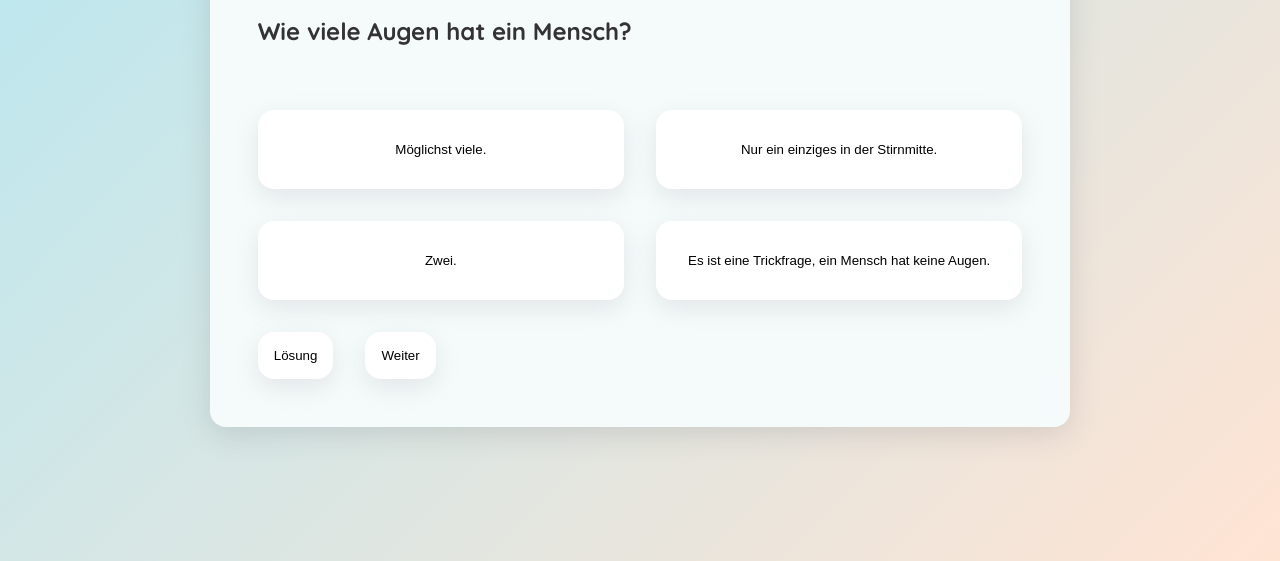
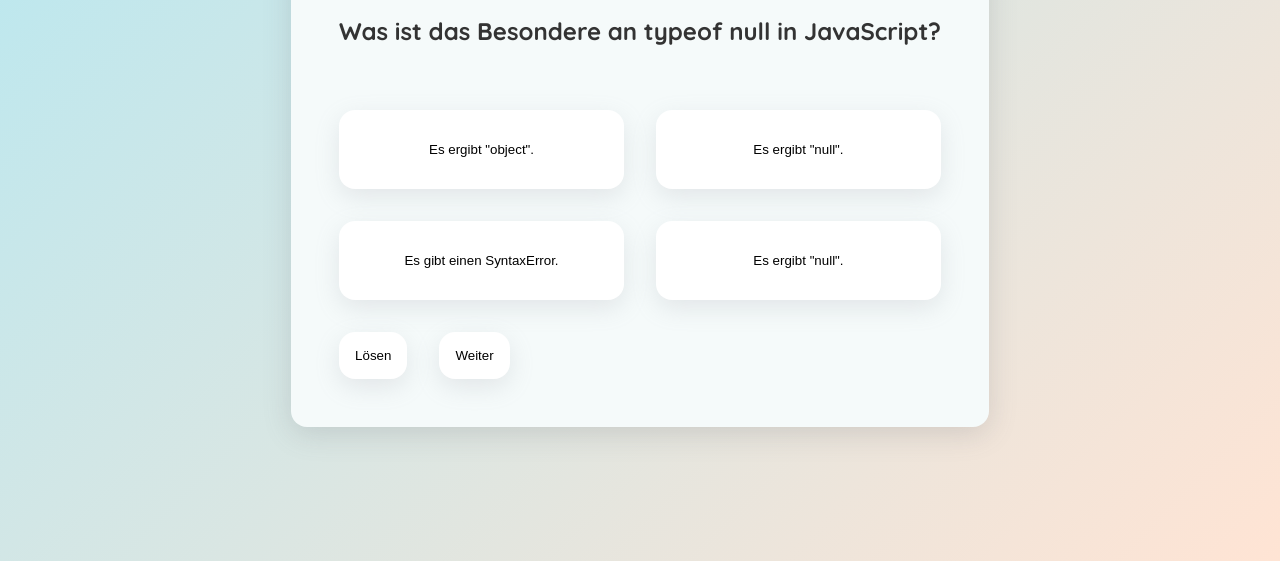
Before and after one commit to BaraDroid/quizapp2.0, a plain HTML site: page index.html in a window 1280 px wide. Shown: the part 239-800 px from the top of the page. Drawn offline with Linux system fonts and the light colour scheme.

Commit message:
feat: render card dynamically, static HTML deleted

```diff
--- a/index.html
+++ b/index.html
@@ -10,20 +10,20 @@
     <script src="script.js"></script>
 </head>
 <body>
-    <div class="wrapper">
-        <div class="quiz_tab">
-            <h1>Quiz</h1>
-            <h2 id="question">Wie viele Augen hat ein Mensch?</h2>
+    <div class="wrapper" id="wrapper">
+        <!-- <div class="quiz_tab" id="quizTab">
+            <h1>Quiz</h1> -->
+            <!-- <h2 id="question">Wie viele Augen hat ein Mensch?</h2>
             <div class="answer_container">
-                <button class="one_answer" id="answerIndex0">Möglichst viele.</button>
+                <button class="one_answer incorrect" id="answerIndex0">Möglichst viele.</button>
                 <button class="one_answer">Nur ein einziges in der Stirnmitte.</button>
                 <button class="one_answer">Zwei.</button>
-                <button class="one_answer">Es ist eine Trickfrage, ein Mensch hat keine Augen.</button>
+                <button class="one_answer correct">Es ist eine Trickfrage, ein Mensch hat keine Augen.</button>
             </div>
             <div class="button_bar">
                 <button class="action_button">Lösung</button>
                 <button class="action_button">Weiter</button>
-            </div>
+            </div> -->
         </div>
     </div>
 </body>
--- a/script.js
+++ b/script.js
@@ -1 +1,81 @@
 let questionsCounter = 0; //ten se bude navysovat pri kazdym Durchlaufu
+
+//<h2 id="question">Wie viele Augen hat ein Mensch?</h2>
+// <div class="answer_container">
+//     <button class="one_answer incorrect" id="answerIndex0">Möglichst viele.</button>
+//     <button class="one_answer">Nur ein einziges in der Stirnmitte.</button>
+//     <button class="one_answer">Zwei.</button>
+//     <button class="one_answer correct">Es ist eine Trickfrage, ein Mensch hat keine Augen.</button>
+// </div>
+// <div class="button_bar">
+//     <button class="action_button">Lösung</button>
+//     <button class="action_button">Weiter</button>
+// </div>
+
+function renderQuestion() {
+    if (questionsCounter <= quizQuestions.length - 1) {
+        getQuizCardTemplate();
+    }
+
+}
+
+document.addEventListener("DOMContentLoaded", renderQuestion);
+
+function getQuizCardTemplate() {
+  let questionIndex = questionsCounter;
+
+  let wrapper = document.getElementById("wrapper");
+  let cardTab = document.createElement('div');
+  cardTab.className = 'quiz_tab';
+  let title = document.createElement('h1');
+  title.textContent = 'Quiz';
+
+
+  let questionTitle = document.createElement("h2");
+  questionTitle.id = "question";
+  questionTitle.innerHTML = quizQuestions[questionIndex].questionName;
+
+  let answers = document.createElement("div");
+  answers.classList.add("answer_container");
+
+  let answerA = document.createElement("button");
+  answerA.classList.add("one_answer");
+  answerA.innerHTML = quizQuestions[questionIndex].answers[0].answerContent;
+
+  let answerB = document.createElement("button");
+  answerB.classList.add("one_answer");
+  answerB.innerHTML = quizQuestions[questionIndex].answers[1].answerContent;
+
+  let answerC = document.createElement("button");
+  answerC.classList.add("one_answer");
+  answerC.innerHTML = quizQuestions[questionIndex].answers[2].answerContent;
+
+  let answerD = document.createElement("button");
+  answerD.classList.add("one_answer");
+  answerD.innerHTML = quizQuestions[questionIndex].answers[1].answerContent;
+
+  let btnBar = document.createElement("div");
+  btnBar.classList.add("button_bar");
+  let solveBtn = document.createElement("button");
+  solveBtn.className = "action_button";
+  solveBtn.textContent = "Lösen";
+  let nextBtn = document.createElement("button");
+  nextBtn.className = "action_button";
+  nextBtn.textContent = "Weiter";
+  nextBtn.setAttribute("onclick", "renderQuestion()");
+
+  wrapper.appendChild(cardTab);
+  cardTab.appendChild(title);
+  cardTab.appendChild(questionTitle);
+  cardTab.appendChild(answers);
+  answers.appendChild(answerA);
+  answers.appendChild(answerB);
+  answers.appendChild(answerC);
+  answers.appendChild(answerD);
+  cardTab.appendChild(btnBar);
+  btnBar.appendChild(solveBtn);
+  btnBar.appendChild(nextBtn);
+
+  questionsCounter++;
+  console.log(questionsCounter);
+}
--- a/style.css
+++ b/style.css
@@ -74,7 +74,7 @@ html {
     box-shadow: rgba(149, 157, 165, 0.2) 0px 8px 24px;
 }
 
-.one_answer:hover {
+button:hover {
     background-color: var(--call-to-action);
 }
 
@@ -91,14 +91,18 @@ html {
     box-shadow: rgba(149, 157, 165, 0.2) 0px 8px 24px;
 }
 
-.action_button:hover {
-    background-color: var(--gradient-dark);
+.correct {
+    background-color: var(--good-answer);
 }
 
-.correct {
+.correct:hover {
     background-color: var(--good-answer);
 }
 
 .incorrect {
     background-color: var(--bad-answer);
 }
+
+.incorrect:hover {
+    background-color: var(--bad-answer);
+}
```
